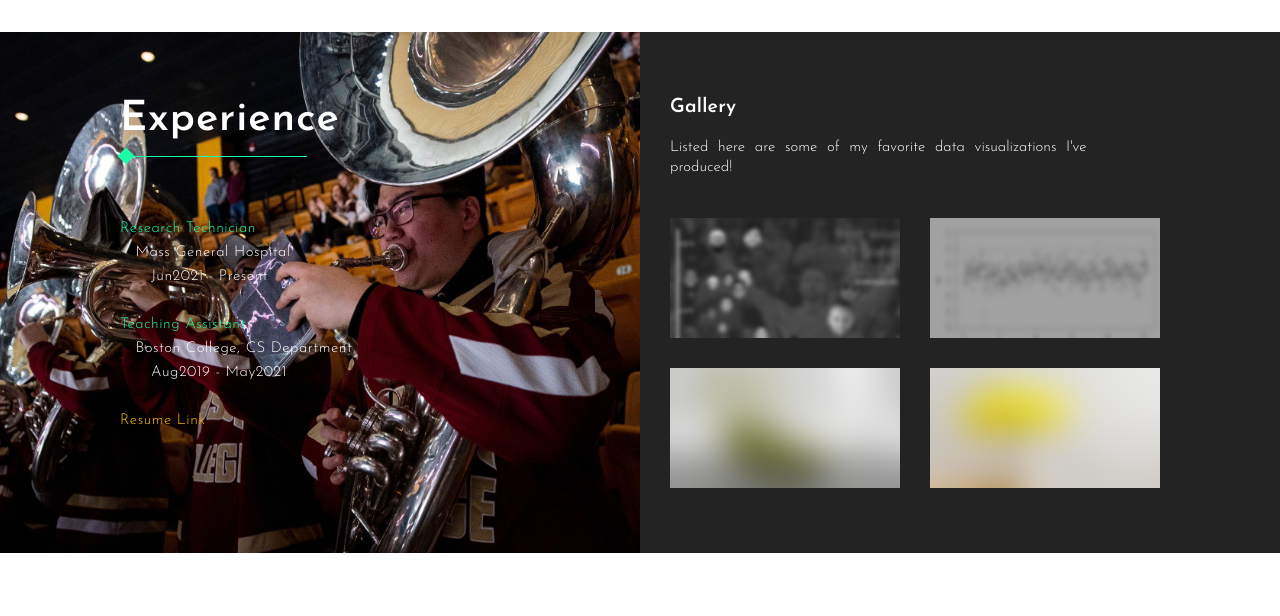
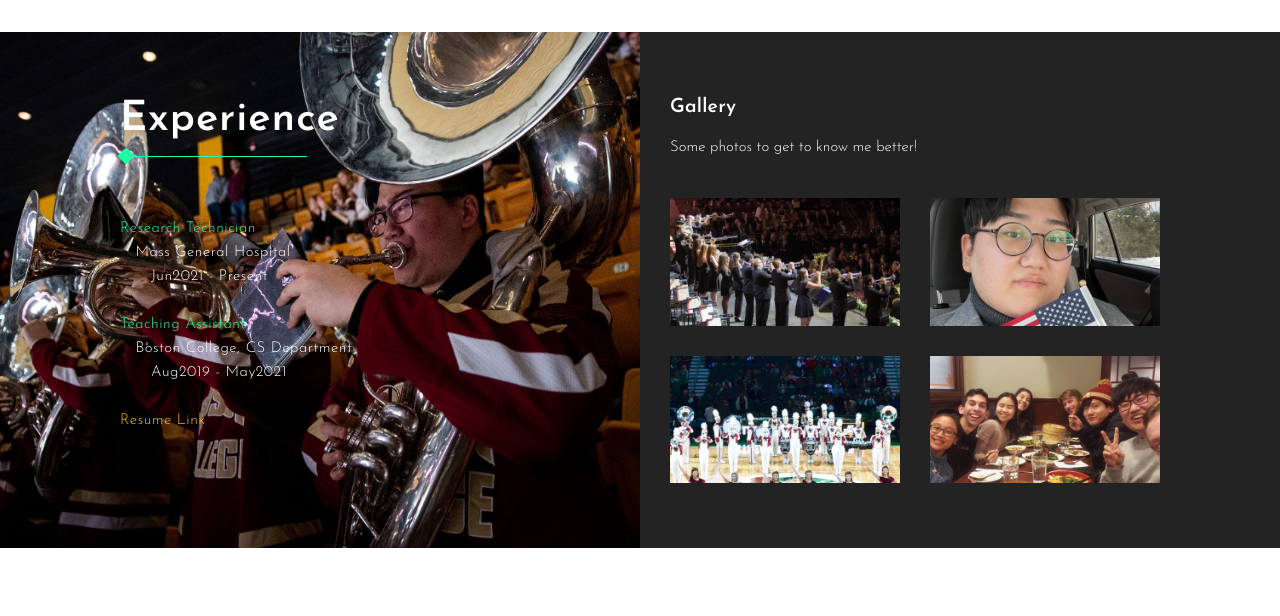
Before and after one commit to sogefish/me, a plain HTML site: page index.html in a window 1280 px wide. Shown: the part 2740-3356 px from the top of the page. Drawn offline with Linux system fonts and the light colour scheme.

Commit message:
images fix

```diff
--- a/index.html
+++ b/index.html
@@ -227,38 +227,38 @@
                         </div>
                         <div class="col-md-6 col-sm-6 tv-left-padd-30">
                             <h3 class="tv-title-heading">Gallery</h3>
-                            <p class="tv-title-desc">Listed here are some of my favorite data visualizations I've produced!</p>
+                            <p class="tv-title-desc">Some photos to get to know me better!</p>
                             <div class="tv-work-gallery">
                                 <div class="row">
                                     <div class="col-md-6 col-sm-6 col-xs-6">
                                         <div class="tv-gallery">
-                                            <img src="images/3pvolumeblur.png" alt="image" class="tv-image">
+                                            <img src="images/johnwilliams copy.jpg" alt="image" class="tv-image">
                                             <div class="overlay">
-                                                <div class="tv-text"><a href="images/3PVolume2021FINAL_8232021.png" data-image-popup="" class="tv-single-portfolio">Best Volume<br>3PT Shooters<br>2020-21 Season</a></div>
+                                                <div class="tv-text"><a href="images/johnwilliams.jpg" data-image-popup="" class="tv-single-portfolio">Playing for<br>Composer of<br>Soundtracks of<br>Star Wars and<br>Indiana Jones,<br>John Williams!</a></div>
                                             </div>
                                         </div>
                                     </div>
                                     <div class="col-md-6 col-sm-6 col-xs-6">
                                         <div class="tv-gallery">
-                                            <img src="images/chromosomefstblur.png" alt="image" class="tv-image">
+                                            <img src="images/uscit copy.jpg" alt="image" class="tv-image">
                                             <div class="overlay">
-                                                <div class="tv-text"><a href="images/chromosomefst.PNG" data-image-popup="" class="tv-single-portfolio">Outlier<br>Fst Values<br>Across<br>Chromosome</a></div>
+                                                <div class="tv-text"><a href="images/uscit.jpg" data-image-popup="" class="tv-single-portfolio">Day of<br>becoming a<br>US Citizen!</a></div>
                                             </div>
                                         </div>
                                     </div>
                                     <div class="col-md-6 col-sm-6 col-xs-6">
                                         <div class="tv-gallery">
-                                            <img src="images/work3.png" alt="image" class="tv-image">
+                                            <img src="images/celtics copy.jpg" alt="image" class="tv-image">
                                             <div class="overlay">
-                                                <div class="tv-text"><a href="images/heatmap.png" data-image-popup="" class="tv-single-portfolio">Heatmap<br>Of Differential<br>Gene Expression<br>Of Radiation<br>Therapy</a></div>
+                                                <div class="tv-text"><a href="images/celtics.jpg" class="tv-single-portfolio">Playing for<br>Boston Celtics!</a></div>
                                             </div>
                                         </div>
                                     </div>
                                     <div class="col-md-6 col-sm-6 col-xs-6">
                                         <div class="tv-gallery">
-                                            <img src="images/work4.png" alt="image" class="tv-image">
+                                            <img src="images/sousafam copy.jpg" alt="image" class="tv-image">
                                             <div class="overlay">
-                                                <div class="tv-text"><a href="images/milesImprov36.png" data-image-popup="" class="tv-single-portfolio">Improvement of<br>Miles Bridges<br>Per36 Stats<br>2021-2022 SZN</a></div>
+                                                <div class="tv-text"><a href="images/sousafam.jpg" data-image-popup="" class="tv-single-portfolio">A post-football<br>game hangout!</a></div>
                                             </div>
                                         </div>
                                     </div>
```
Also changed, not shown: images/celtics copy.jpg (added), images/johnwilliams copy.jpg (added), images/johnwilliams.jpg (added), images/sousafam copy.jpg (added), images/sousafam.jpg (added), images/uscit copy.jpg (added), 2 other files.
